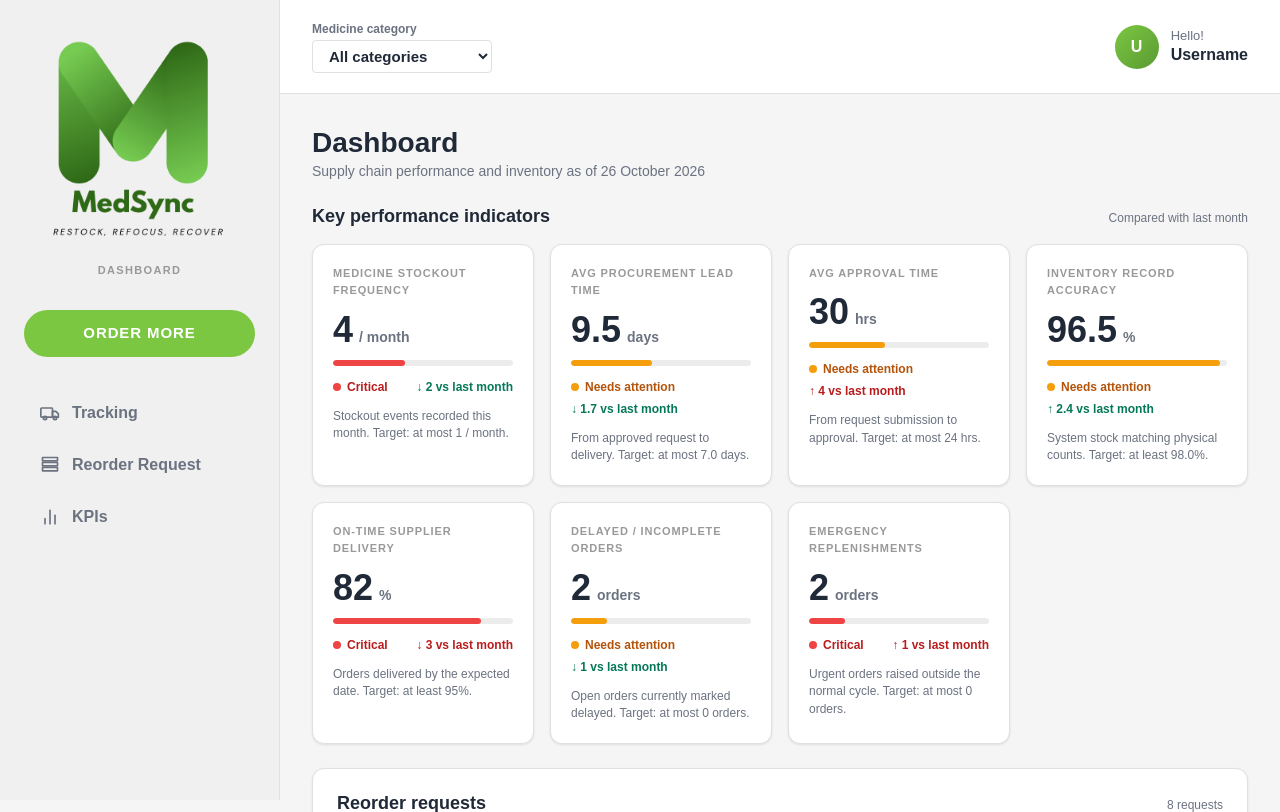
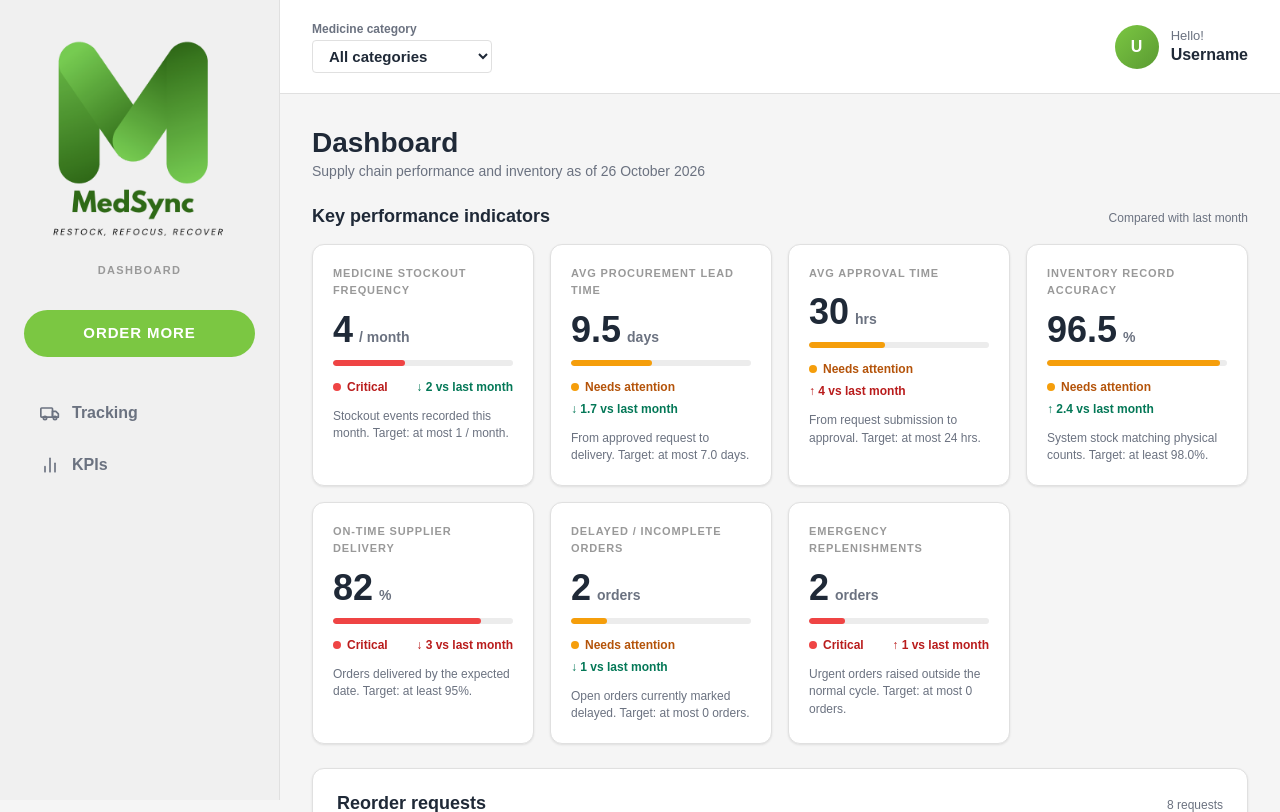
Before and after one commit to u24645177/BFB321_Group4_Project, a Flask app: page / in a window 1280 px wide. Shown: the top 812 px of the page. Run offline with Flask 3, Linux system fonts and the light colour scheme.

Commit message:
Removing redundant code from base.html. The reorder request link is no longer needed, so it has been removed to clean up the navigation menu.

```diff
--- a/templates/base.html
+++ b/templates/base.html
@@ -64,15 +64,7 @@
                 <span>Tracking</span>
             </a>
         </li>
-        <li>
-            <a class="nav-item-link" href="{{ url_for('reorder') }}"
-               {% if request.endpoint == 'reorder' %}aria-current="page"{% endif %}>
-                <svg class="icon" viewBox="0 0 24 24" aria-hidden="true">
-                    <path d="M3 3h18v4H3z"/><path d="M3 9h18v4H3z"/><path d="M3 15h18v4H3z"/>
-                </svg>
-                <span>Reorder Request</span>
-            </a>
-        </li>
+
         <li>
             <a class="nav-item-link" href="{{ url_for('kpis') }}"
                {% if request.endpoint == 'kpis' %}aria-current="page"{% endif %}>
```
